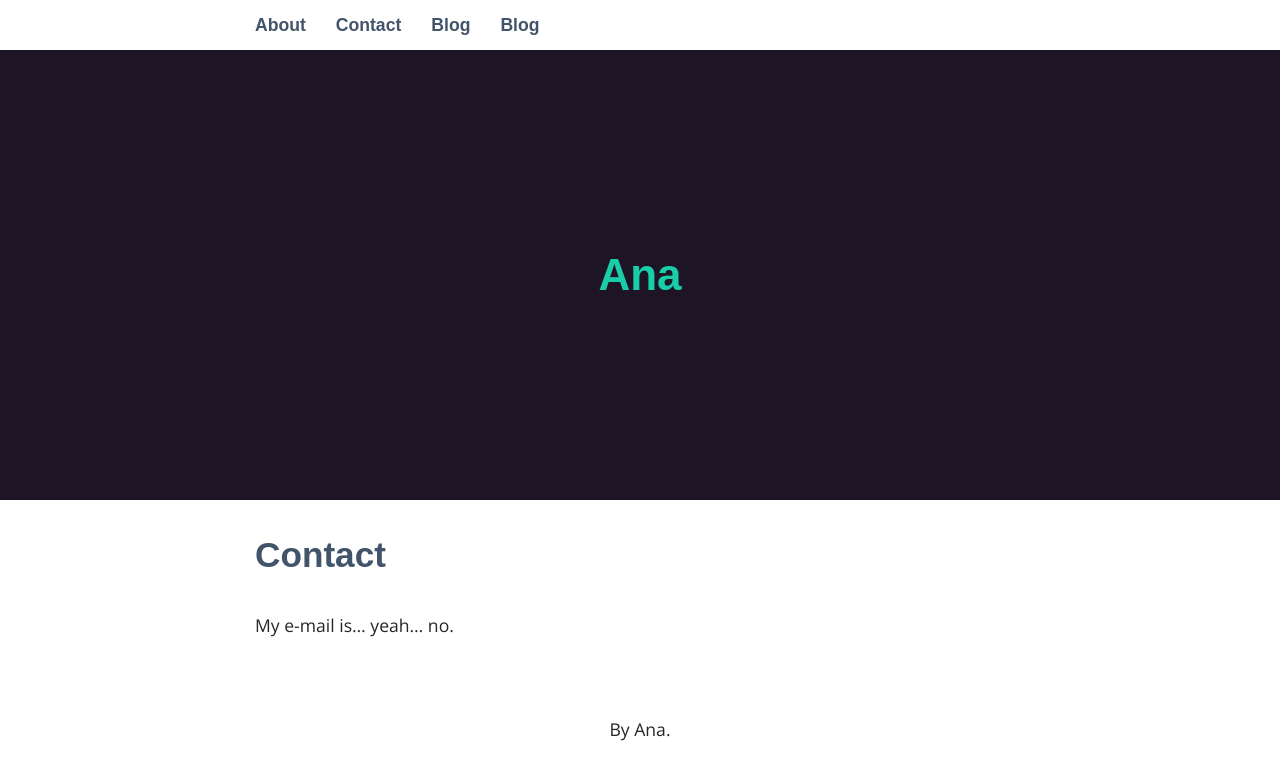
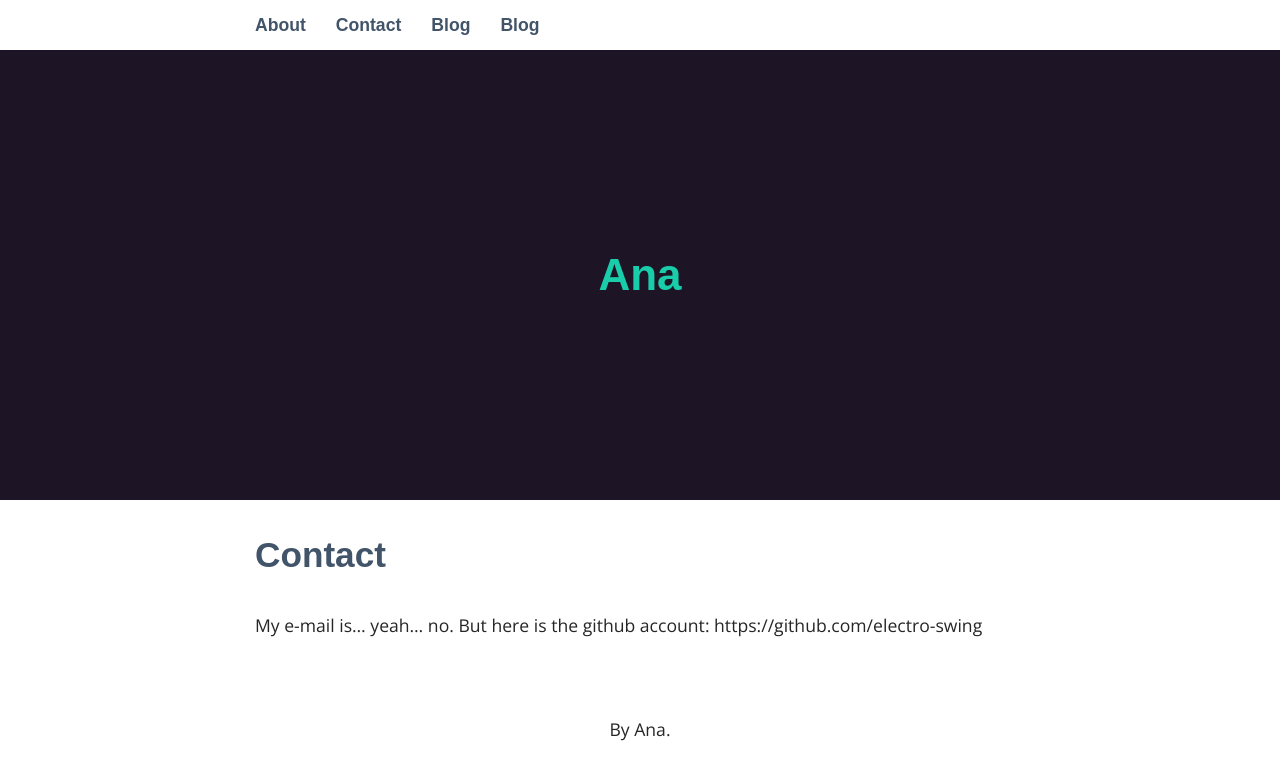
Before and after one commit to electro-swing/electro-swing.github.io, a Jekyll site: the page built from _pages/02_contact.md, in a window 1280 px wide. Shown: the top 780 px of the page. Built offline with Jekyll 4.4.1, drawn with Linux system fonts in a browser that asks for light colours; some web fonts are replaced.

Commit message:
Update 02_contact.md

```diff
--- a/_pages/02_contact.md
+++ b/_pages/02_contact.md
@@ -5,3 +5,4 @@ permalink: /contact/
 ---
 
 My e-mail is... yeah... no.
+But here is the github account: https://github.com/electro-swing
```
